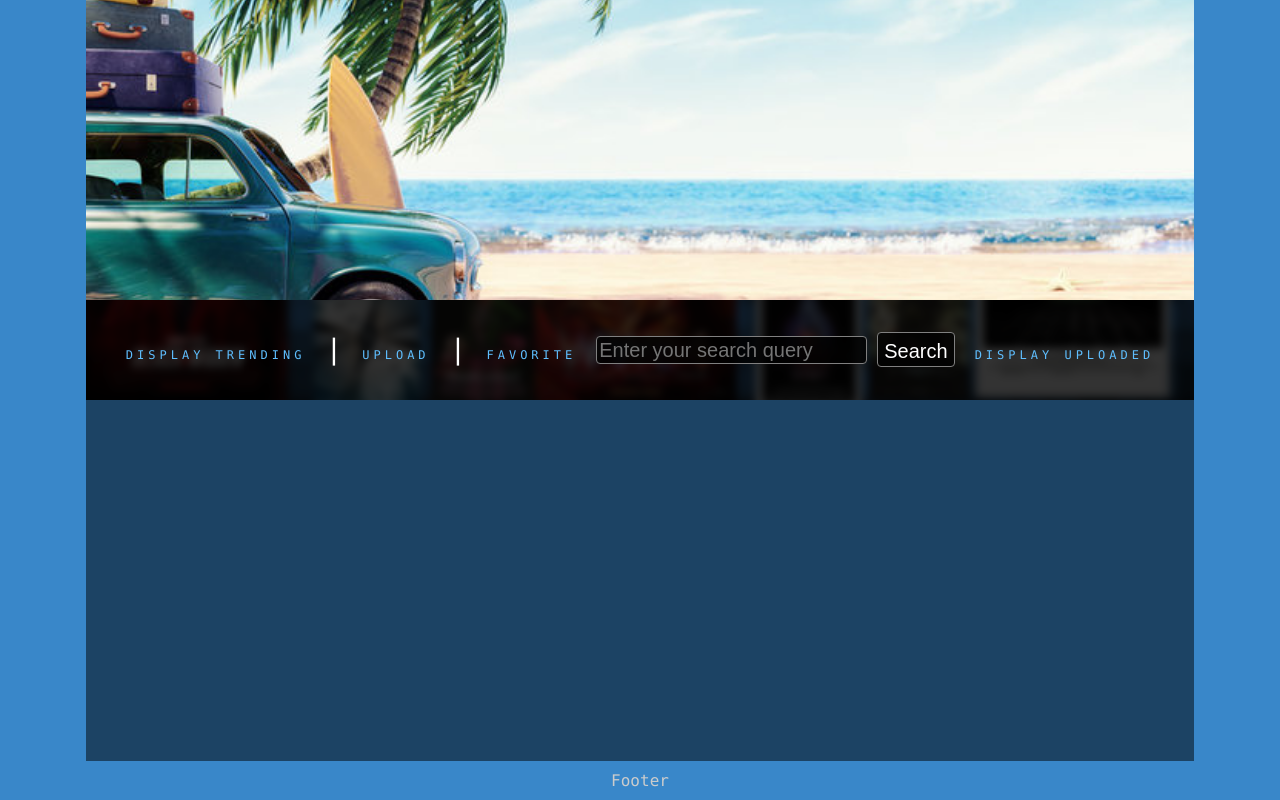
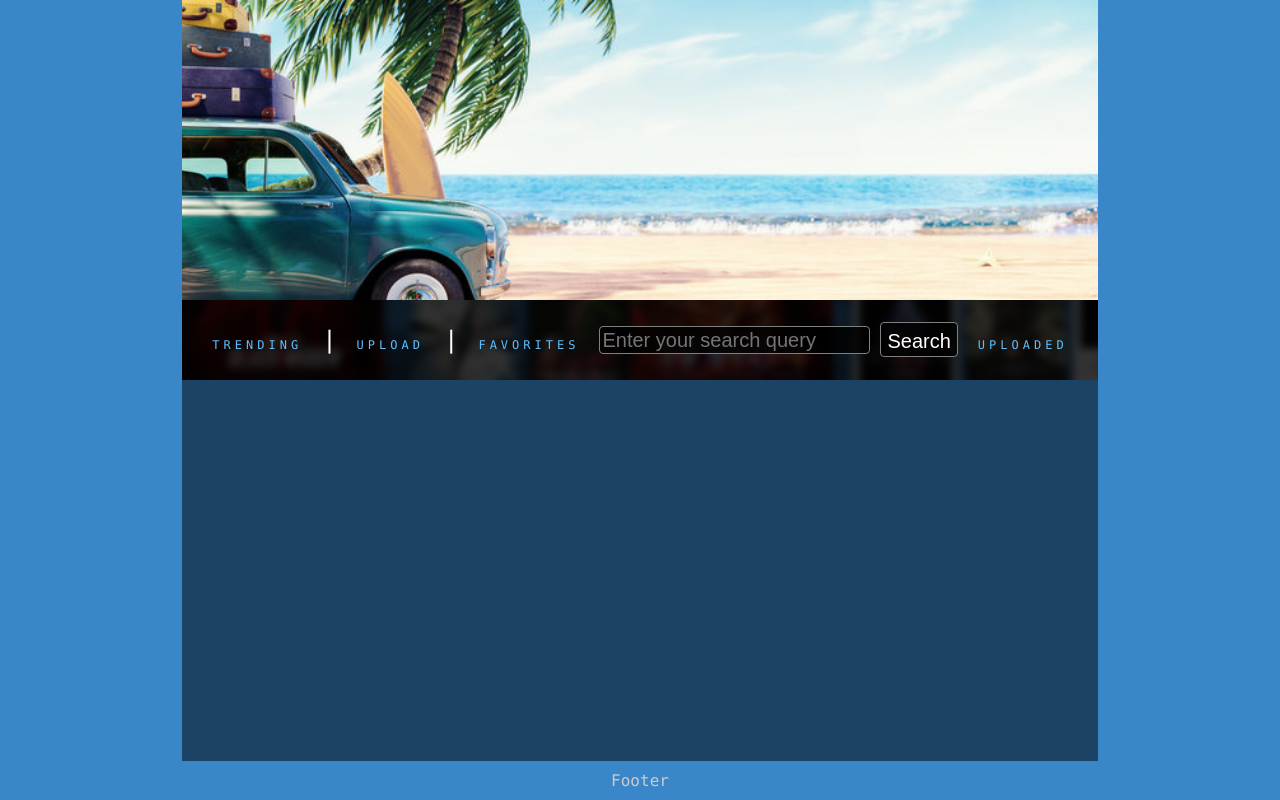
Before and after one commit to Web-project-A58/Web-project-A58, a website with bundled scripts: page template/index.html in a window 1280 px wide. Built offline with nearby package versions, Linux system fonts and the light colour scheme; no server answers.

Commit message:
html-change-name

```diff
--- a/template/index.html
+++ b/template/index.html
@@ -4,7 +4,7 @@
 <head>
   <meta charset="UTF-8">
   <meta name="viewport" content="width=device-width, initial-scale=1.0">
-  <title>Mov(e)ster</title>
+  <title>Giphy World</title>
   <link rel="stylesheet" href="./styles/main.css">
   <link rel="preconnect" href="https://fonts.gstatic.com">
   <link href="https://fonts.googleapis.com/css2?family=Roboto:wght@300&display=swap" rel="stylesheet">
@@ -14,13 +14,13 @@
   <div id="app">
     <header></header>
     <nav>
-      <a href="#" class="nav-link" data-page="home">Display Trending</a> |
+      <a href="#" class="nav-link" data-page="home">Trending</a> |
       <a href="#" class="nav-link" data-page="upload">Upload</a> |
-      <a href="#" class="nav-link" data-page="favorites">Favorite</a>
+      <a href="#" class="nav-link" data-page="favorites">Favorites</a>
       <!--<input id="search" type="text" placeholder="Search">-->
       <input type="text" id="search" placeholder="Enter your search query">
       <button id="searchButton">Search</button>
-      <a href="#" class="nav-link" data-page="about">Display Uploaded</a>
+      <a href="#" class="nav-link" data-page="about">Uploaded</a>
     </nav>
     <div id="container">
       <!-- start placeholders -->
--- a/template/styles/main.css
+++ b/template/styles/main.css
@@ -1,4 +1,3 @@
-/* Template styling */
 
 html,
 body {
@@ -33,16 +32,16 @@ nav {
   grid-area: menu;
   height: 60px;
   background: url('../images//banner-bottom.png');
-  font-size: 1.75em;
+  font-size: 1.5em;
   line-height: 60px;
-  padding: 20px;
+  padding: 10px;
   color: white;
   display: flex;
 }
 
 nav a {
   color: rgb(95, 191, 255);
-  text-decoration: none;
+   text-decoration: none;
   margin: 0 10px;
 }
 
```
